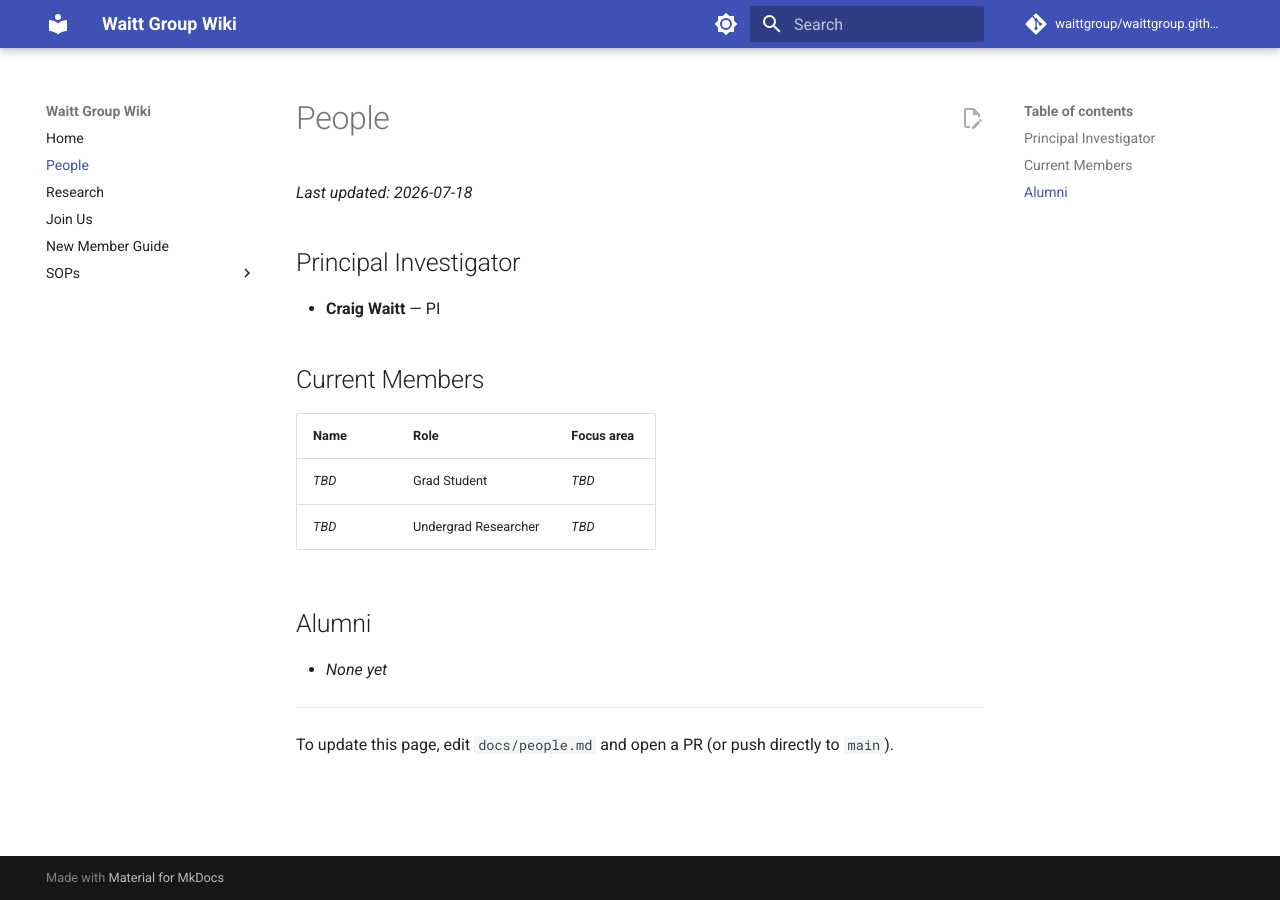
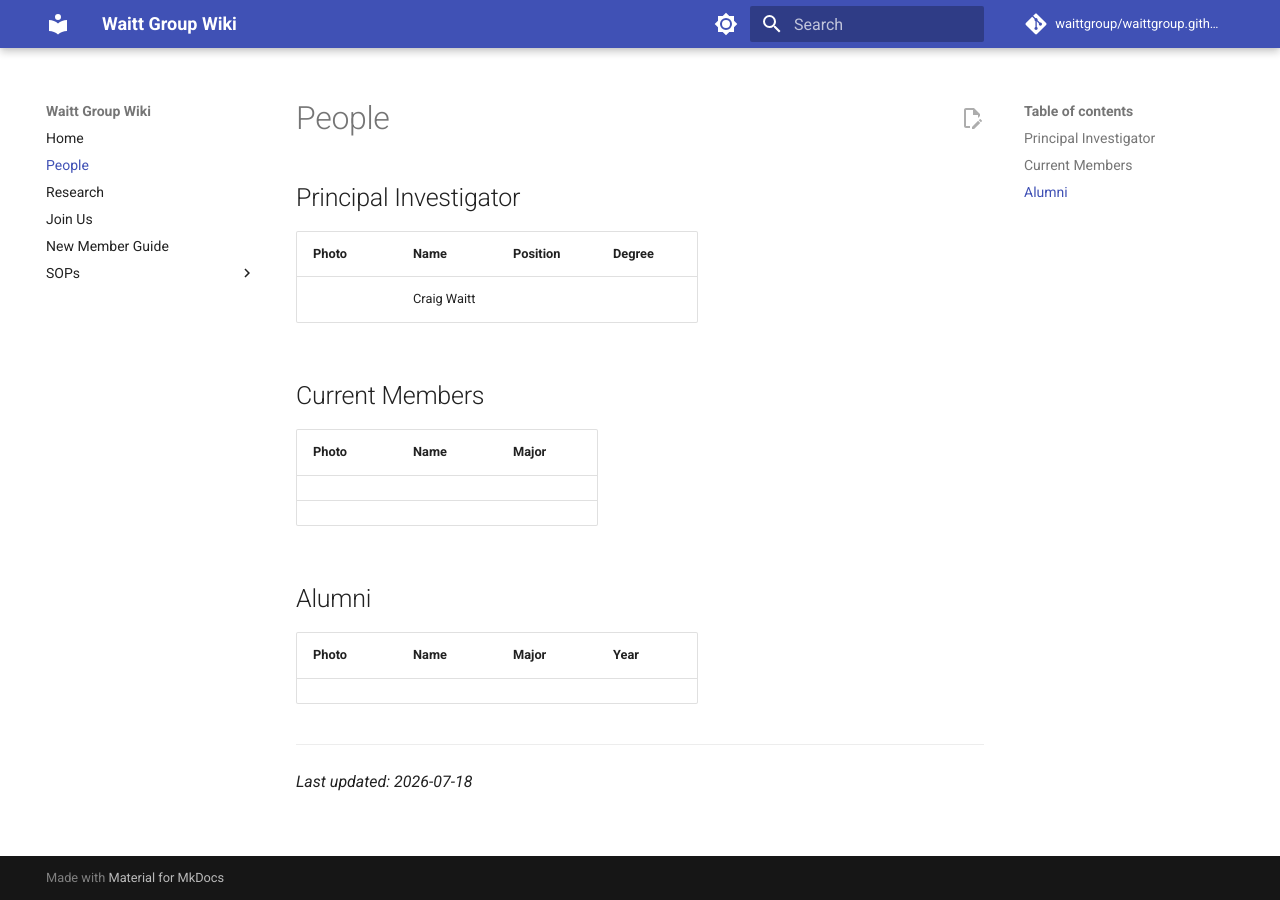
Before and after one commit to waittgroup/waittgroup.github.io, an MkDocs documentation site: the page built from docs/people.md, in a window 1280 px wide. Built offline with MkDocs 1.6.1 and Material for MkDocs 9.7.7, drawn with Linux system fonts in a browser that asks for light colours; comment, search, counter and statistics services are not loaded.

Commit message:
Restructure People page into PI, Current Members, and Alumni tables
Co-Authored-By: Claude Sonnet 5 <noreply@anthropic.com>

```diff
--- a/docs/people.md
+++ b/docs/people.md
@@ -1,22 +1,24 @@
 # People
-
-_Last updated: 2026-07-18_
 
 ## Principal Investigator
 
-- **Craig Waitt** — PI
+| Photo | Name | Position | Degree |
+|-------|------|----------|--------|
+| | Craig Waitt | | |
 
 ## Current Members
 
-| Name | Role | Focus area |
-|------|------|------------|
-| _TBD_ | Grad Student | _TBD_ |
-| _TBD_ | Undergrad Researcher | _TBD_ |
+| Photo | Name | Major |
+|-------|------|-------|
+| | | |
+| | | |
 
 ## Alumni
 
-- _None yet_
+| Photo | Name | Major | Year |
+|-------|------|-------|------|
+| | | | |
 
 ---
 
-To update this page, edit `docs/people.md` and open a PR (or push directly to `main`).
+_Last updated: 2026-07-18_
```
